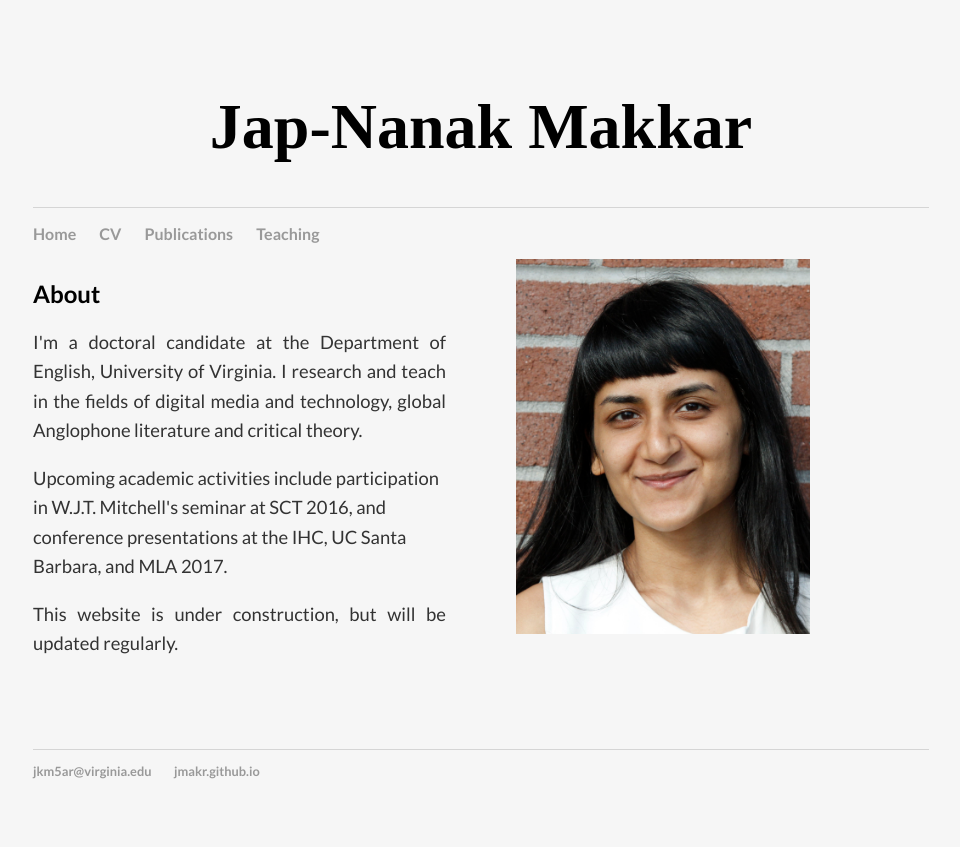
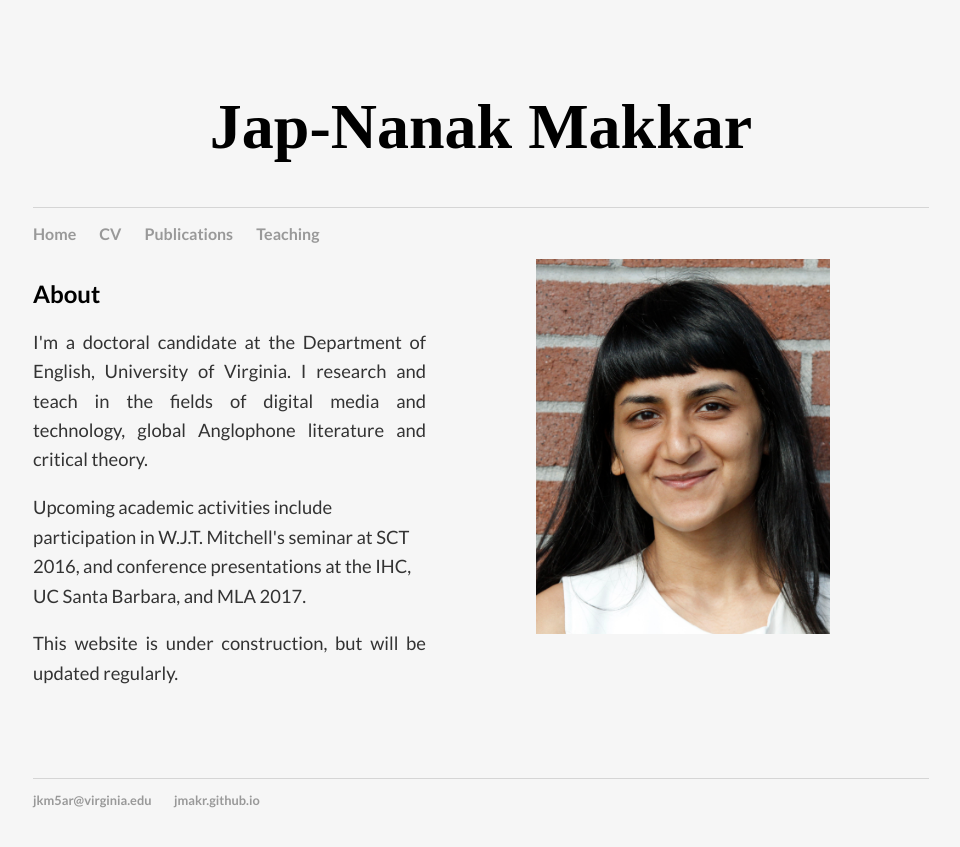
Before and after one commit to jmakr/jmakr.github.io, a Jekyll site: the page built from index.html, in a window 1280 px wide. Shown: the top 847 px of the page, without its empty margins (159-1119 px from the left). Built offline with Jekyll 4.4.1, drawn with Linux system fonts in a browser that asks for light colours.

Commit message:
Update main.css

```diff
--- a/css/main.css
+++ b/css/main.css
@@ -63,9 +63,9 @@ footer {
     -webkit-column-count: 2; /* Chrome, Safari, Opera */
     -moz-column-count: 2; /* Firefox */
     column-count: 2;
-    -webkit-column-gap: 70px; /* Chrome, Safari, Opera */
-    -moz-column-gap: 70px; /* Firefox */
-    column-gap: 70px;
+    -webkit-column-gap: 110px; /* Chrome, Safari, Opera */
+    -moz-column-gap: 110px; /* Firefox */
+    column-gap: 110px;
 
 
 }
```
